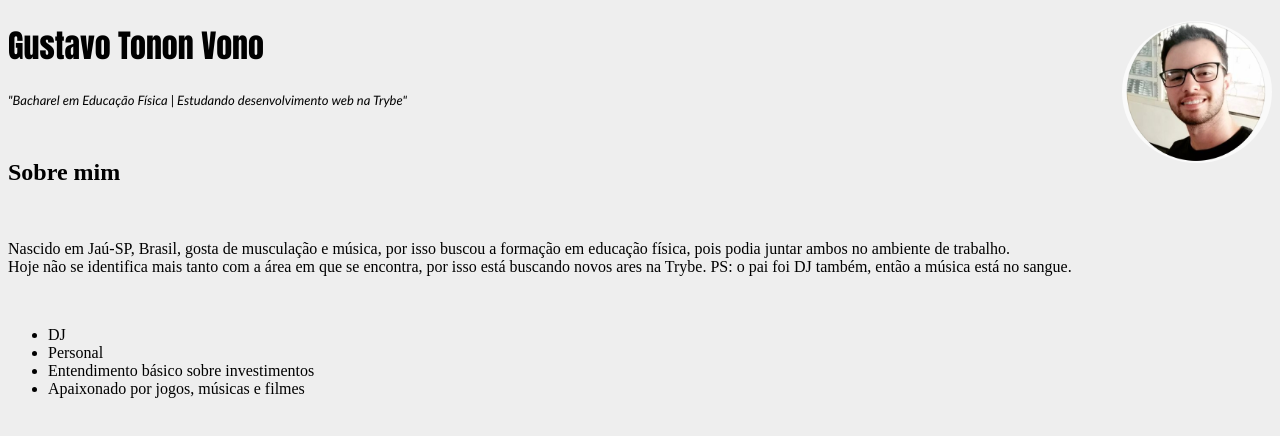
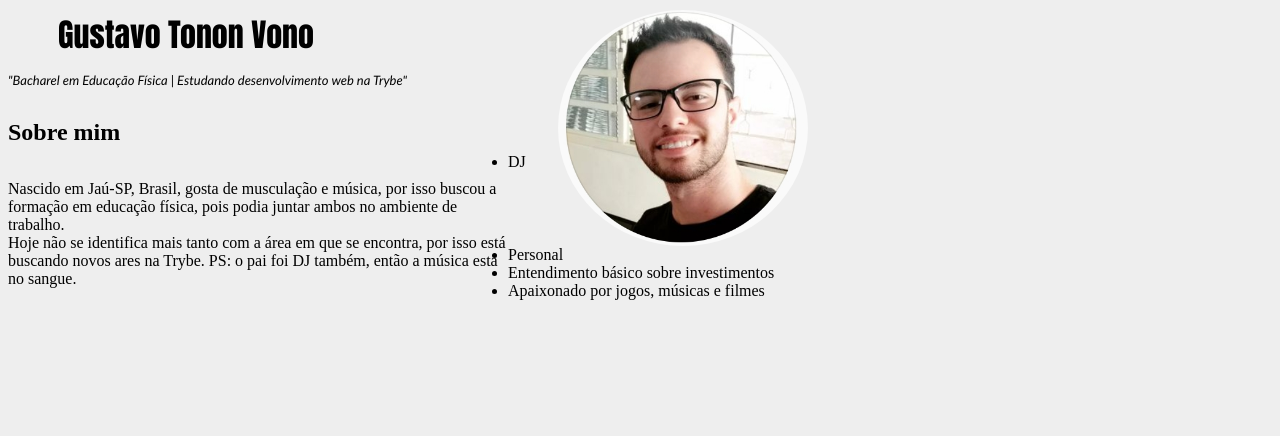
Before and after one commit to gutvono/Trybe, a plain HTML site: page 1_modulo/3_bloco/index.html in a window 1280 px wide. Drawn offline with Linux system fonts and the light colour scheme.

Commit message:
adiciona box e posicoes

```diff
--- a/1_modulo/3_bloco/index.html
+++ b/1_modulo/3_bloco/index.html
@@ -9,11 +9,14 @@
 </head>
 <body>
     <img src="/image/foto perfil.jpg" alt="foto do Gustavo" width="150">
-        <h1>Gustavo Tonon Vono</h1>
+    <h1>
+            Gustavo Tonon Vono
+    </h1>
         <p class="description">
             "Bacharel em Educação Física | Estudando desenvolvimento web na Trybe"
         </p>
-        <br>
+    <br>
+    <div class="aboutme">
         <h2>Sobre mim</h2>
 
 <br>
@@ -21,13 +24,16 @@
             Nascido em Jaú-SP, Brasil, gosta de musculação e música, por isso buscou a formação em educação física, pois podia juntar ambos no ambiente de trabalho. <br>
             Hoje não se identifica mais tanto com a área em que se encontra, por isso está buscando novos ares na Trybe. PS: o pai foi DJ também, então a música está no sangue.
         </p>
-<br>
+    </div>
+
+        <br>
     <ul>
         <li>DJ</li>
         <li>Personal</li>
         <li>Entendimento básico sobre investimentos</li>
         <li>Apaixonado por jogos, músicas e filmes</li>
     </ul>
+
 <br>
 </body>
 </html>
--- a/1_modulo/3_bloco/style.css
+++ b/1_modulo/3_bloco/style.css
@@ -1,9 +1,16 @@
 body {
     background-color: #eeeeee;
+    width: 800px;
 }
 
 h1 {
     font-family: Impact, Haettenschweiler, 'Arial Narrow Bold', sans-serif;
+    margin: 10px 0px 0px;
+    padding-left: 50px;
+}
+
+h2 {
+    margin: 0px 0px;
 }
 
 .description {
@@ -12,7 +19,17 @@ h1 {
     font-size: 13px;
 }
 
+.aboutme {
+    float: left;
+    width: 500px;
+}
+
 img {
     border-radius: 100%;
     float: right;
+    width: 250px;
 }
+
+ul {
+    position: end;
+}
```
